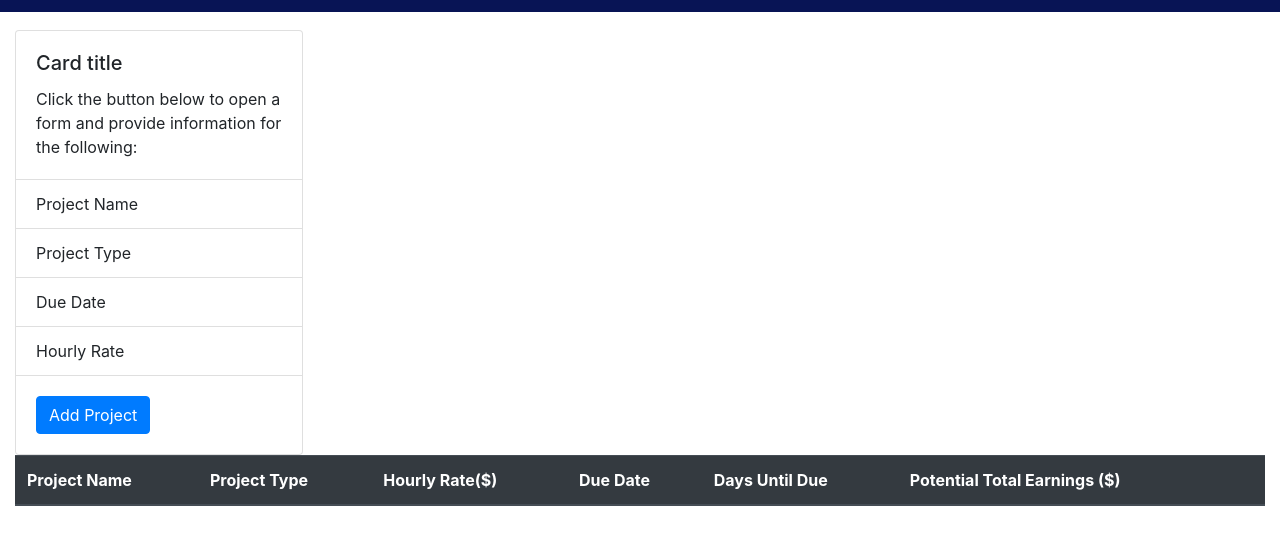
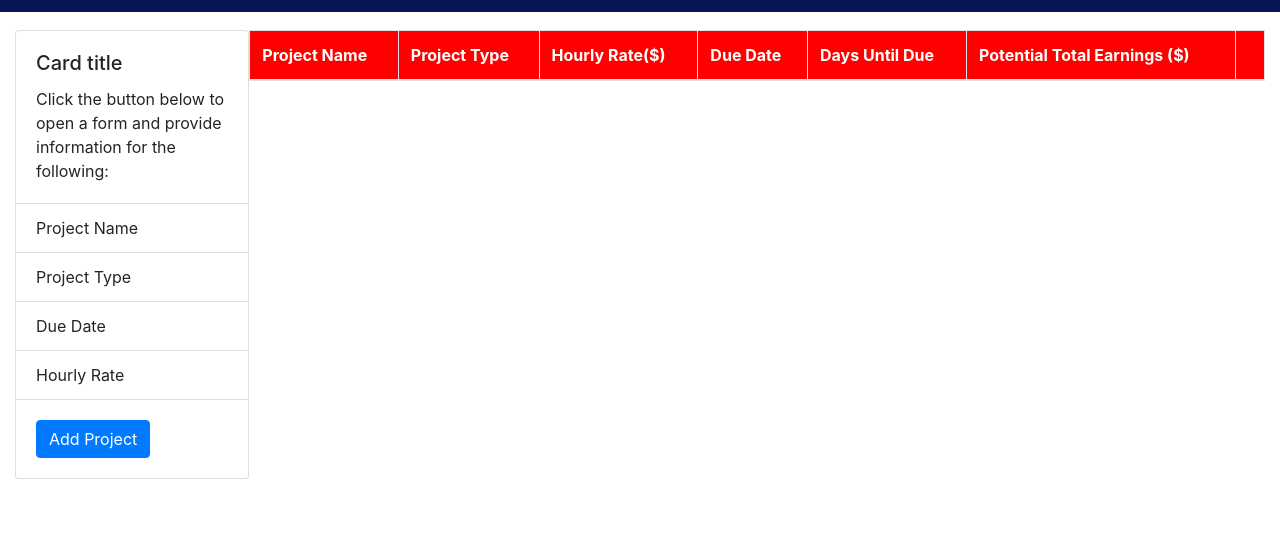
Before and after one commit to ThatBallinGuy/Project-Tracker, a plain HTML site: page index.html in a window 1280 px wide. Shown: the part 134-678 px from the top of the page. Drawn offline with nearby package versions, Linux system fonts and the light colour scheme.

Commit message:
fixed table and alighned with card

```diff
--- a/assets/css/style.css
+++ b/assets/css/style.css
@@ -27,3 +27,8 @@
     margin: 0px;
     font-weight: bold;
 }
+.tableHead {
+    padding: 1px;
+    background-color: red;
+    color: white;
+}
--- a/index.html
+++ b/index.html
@@ -18,7 +18,8 @@
     </div>
 
     <main class="container-fluid">
-        <div class="card" style="width: 18rem;">
+      <div class="d-flex">
+        <div class="card column" style="width: 18rem;">
               <div class="card-body">
                 <h5 class="card-title">Card title</h5>
                 <p class="card-text">Click the button below to open a form and provide information for the following:</p>
@@ -34,16 +35,16 @@
               </div>
             </div>
 
-          <table class="table">
-            <thead class="thead-dark">
+          <table class="table table-bordered column ">
+            <thead class="tableHead">
               <tr>
-                <th scope="col">Project Name</th>
-                <th scope="col">Project Type</th>
-                <th scope="col">Hourly Rate($)</th>
-                <th scope="col">Due Date</th>
-                <th scope="col">Days Until Due</th>
-                <th scope="col">Potential Total Earnings ($)</th>
-                <th scope="col"></th>
+                <th class="tableHead" scope="col">Project Name</th>
+                <th class="tableHead" scope="col">Project Type</th>
+                <th class="tableHead" scope="col">Hourly Rate($)</th>
+                <th class="tableHead" scope="col">Due Date</th>
+                <th class="tableHead" scope="col">Days Until Due</th>
+                <th class="tableHead" scope="col">Potential Total Earnings ($)</th>
+                <th class="tableHead" scope="col"></th>
 
               </tr>
             </thead>
@@ -51,7 +52,7 @@
 
             </tbody>
           </table>
-
+        </div>
 
 
     </main>
```
Lines whose indentation alone changed are shown as unchanged.
